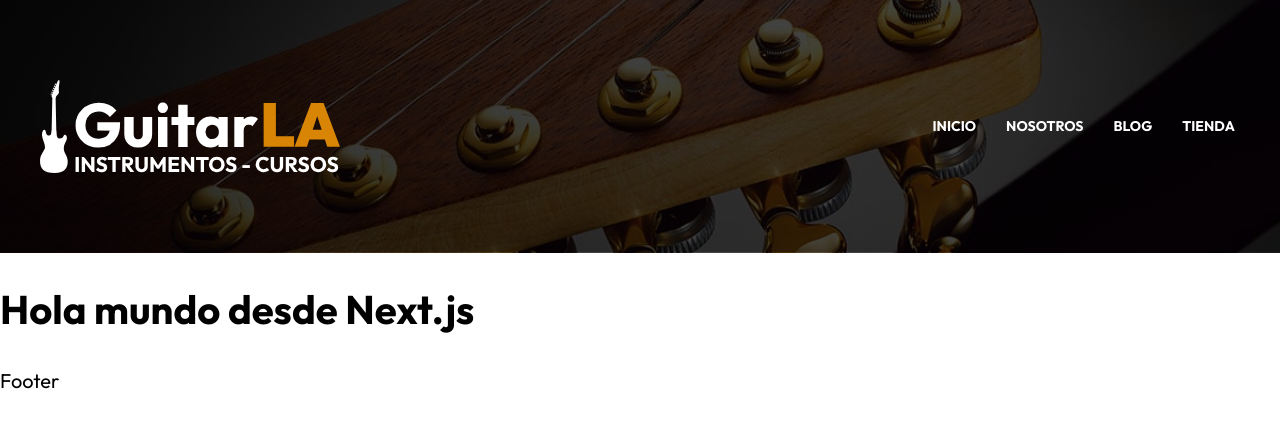
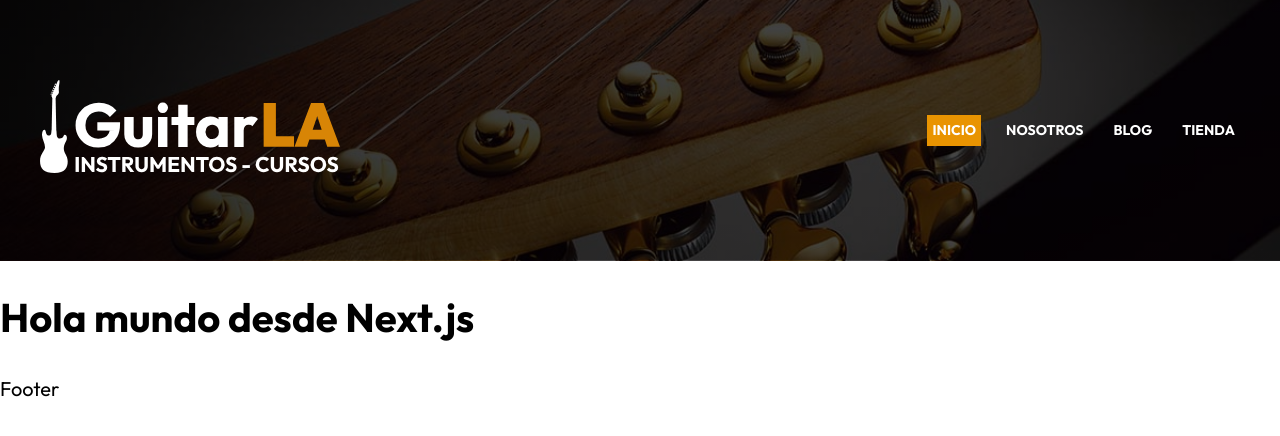
Before and after one commit to oscar-soto/GuitarLANext, a Next.js app: page / in a window 1280 px wide. Shown: the top 436 px of the page. Built offline with nearby package versions, Linux system fonts and the light colour scheme.

Commit message:
Fix: add router

```diff
--- a/components/header.js
+++ b/components/header.js
@@ -1,26 +1,34 @@
 import Image from 'next/image';
 import Link from 'next/link';
+import { useRouter } from 'next/router';
 // import logo from '../public/img/logo.svg'
 import styles from '../styles/header.module.css'
 
 const Header = () => {
+  const router = useRouter();
+
   return (
     <header className={styles.header}>
       <div className={`container ${styles.bar}`}>
         {/* <Image src={logo.src}  width={300} height={40} alt='Logo del GuitarLA'/> */}
-        <Image src="/img/logo.svg"  width={300} height={40} alt='Logo del GuitarLA'/>
+        <Link href={'/'}>
+          <Image src="/img/logo.svg"  width={300} height={40} alt='Logo del GuitarLA'/>
+        </Link>
 
         <nav className={styles.navigation}>
-          <Link href="/">
+          <Link  className={ router.pathname === '/' ? styles.active : ''} href="/">
             Inicio
           </Link>
-          <Link href="/nosotros">
+
+          <Link className={ router.pathname === '/nosotros' ? styles.active : ''} href="/nosotros">
             Nosotros
           </Link>
-          <Link href="/blog">
+
+          <Link className={ router.pathname === '/blog' ? styles.active : ''} href="/blog">
             Blog
           </Link>
-          <Link href="/tienda">
+
+          <Link className={ router.pathname === '/tienda' ? styles.active : ''} href="/tienda">
             Tienda
           </Link>
         </nav>
--- a/styles/header.module.css
+++ b/styles/header.module.css
@@ -28,7 +28,8 @@
   padding: .5rem;
   transition: all .3s;
 }
-.navigation a:hover {
+.navigation a:hover,
+.active {
   background-color: var(--primary);
 }
 
```
